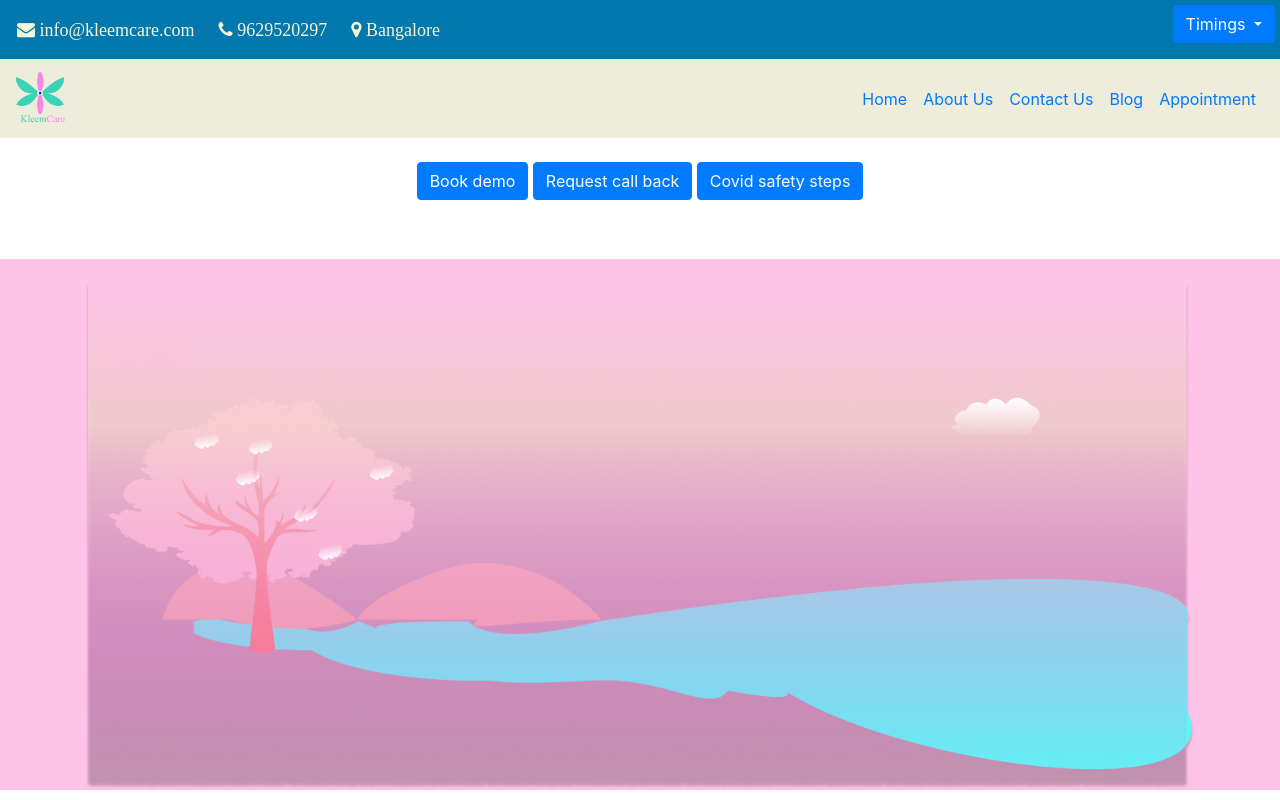
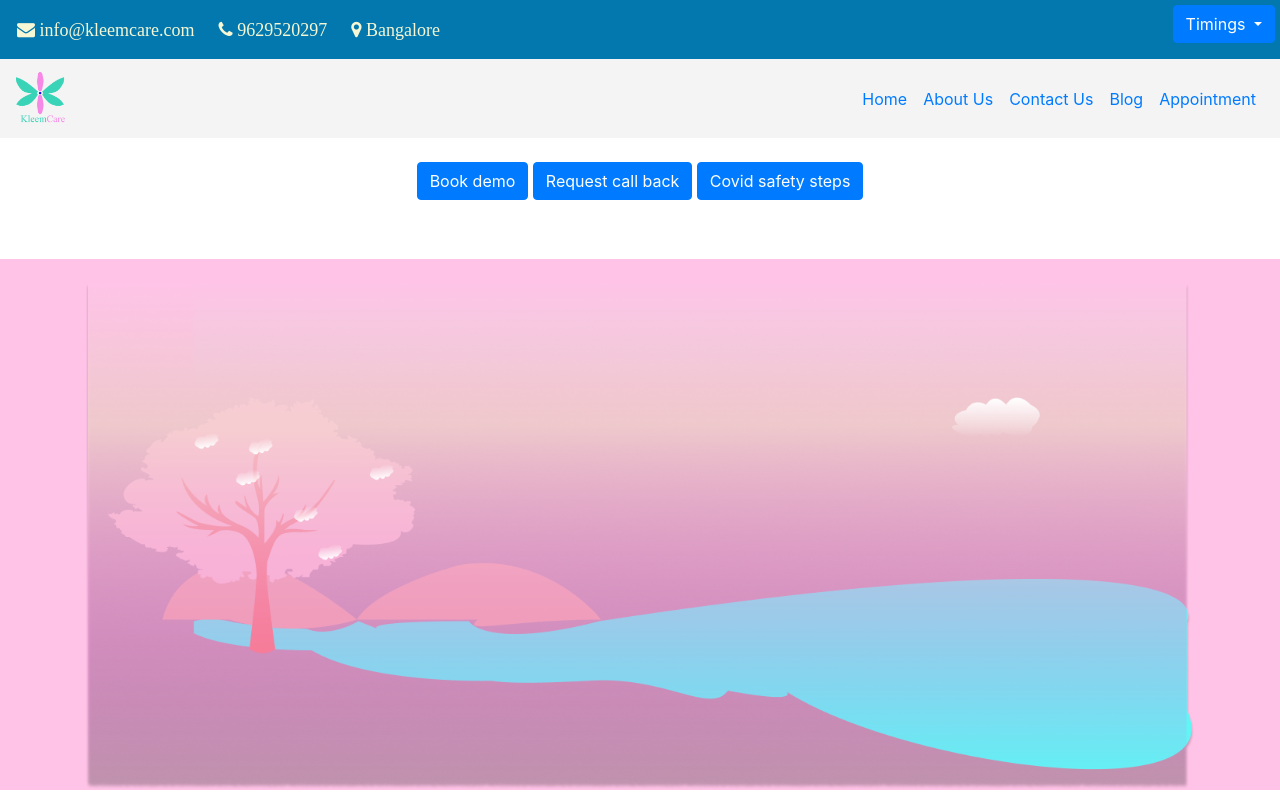
Before and after one commit to VaibhaviMarihal14/kcck, a plain HTML site: page index.html in a window 1280 px wide. Shown: the top 800 px of the page. Drawn offline with nearby package versions, Linux system fonts and the light colour scheme; a script that the page names is missing; some icons are missing.

Commit message:
14-10-2020

```diff
--- a/index.html
+++ b/index.html
@@ -70,7 +70,7 @@
 </div>
 
 
-<nav class="navbar navbar-expand-sm" style="background-color: #eeecda">
+<nav class="navbar navbar-expand-sm" style="background-color: #f4f4f4">
 
   <a class="navbar-brand" href="#"><img src="logo.png" alt="Logo" style="width:60px;"></a>
    <button class="navbar-toggler" type="button" data-toggle="collapse" data-target="#collapsibleNavbar">
```
